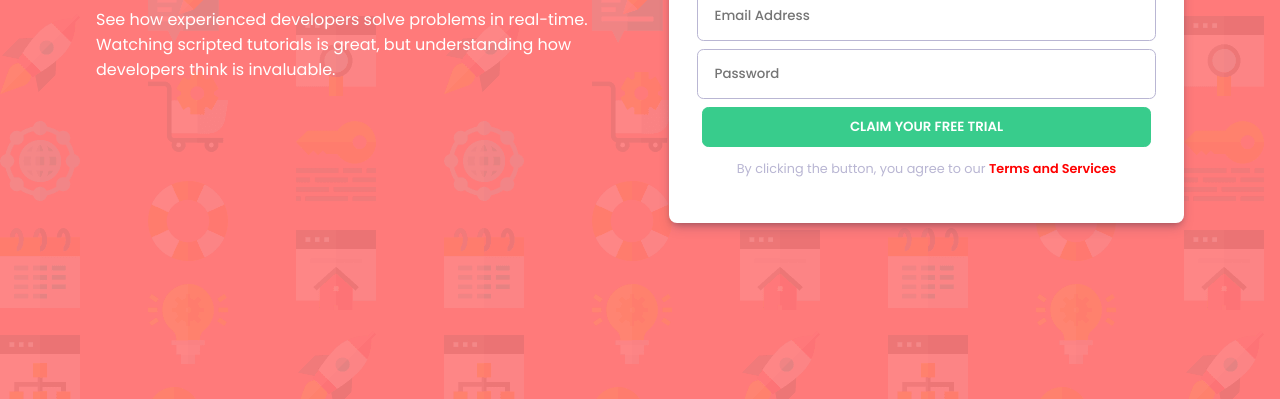
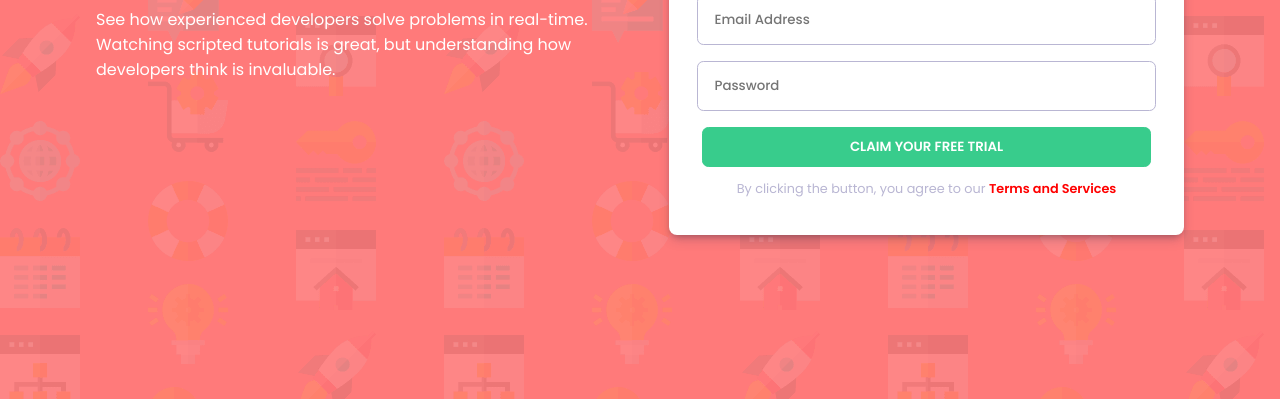
Before and after one commit to A-n-i-e/Registration-form, a plain HTML site: page index.html in a window 1280 px wide. Shown: the part 401-800 px from the top of the page. Drawn offline with Linux system fonts and the light colour scheme.

Commit message:
my commit

```diff
--- a/style.css
+++ b/style.css
@@ -59,13 +59,13 @@ body{
     background-color: white;
     text-align: center;
     box-shadow: rgba(50, 50, 93, 0.25) 0px 6px 12px -2px, rgba(0, 0, 0, 0.3) 0px 3px 7px -3px;
-    padding: 2rem .5rem;
+    padding: 1.5rem .5rem;
     border-radius: .5rem;
 
 }
 
 .input-box{
-    margin:.5rem 0;
+    margin:1rem 0;
 }
 .input-box input{
     width: 85%;
```
